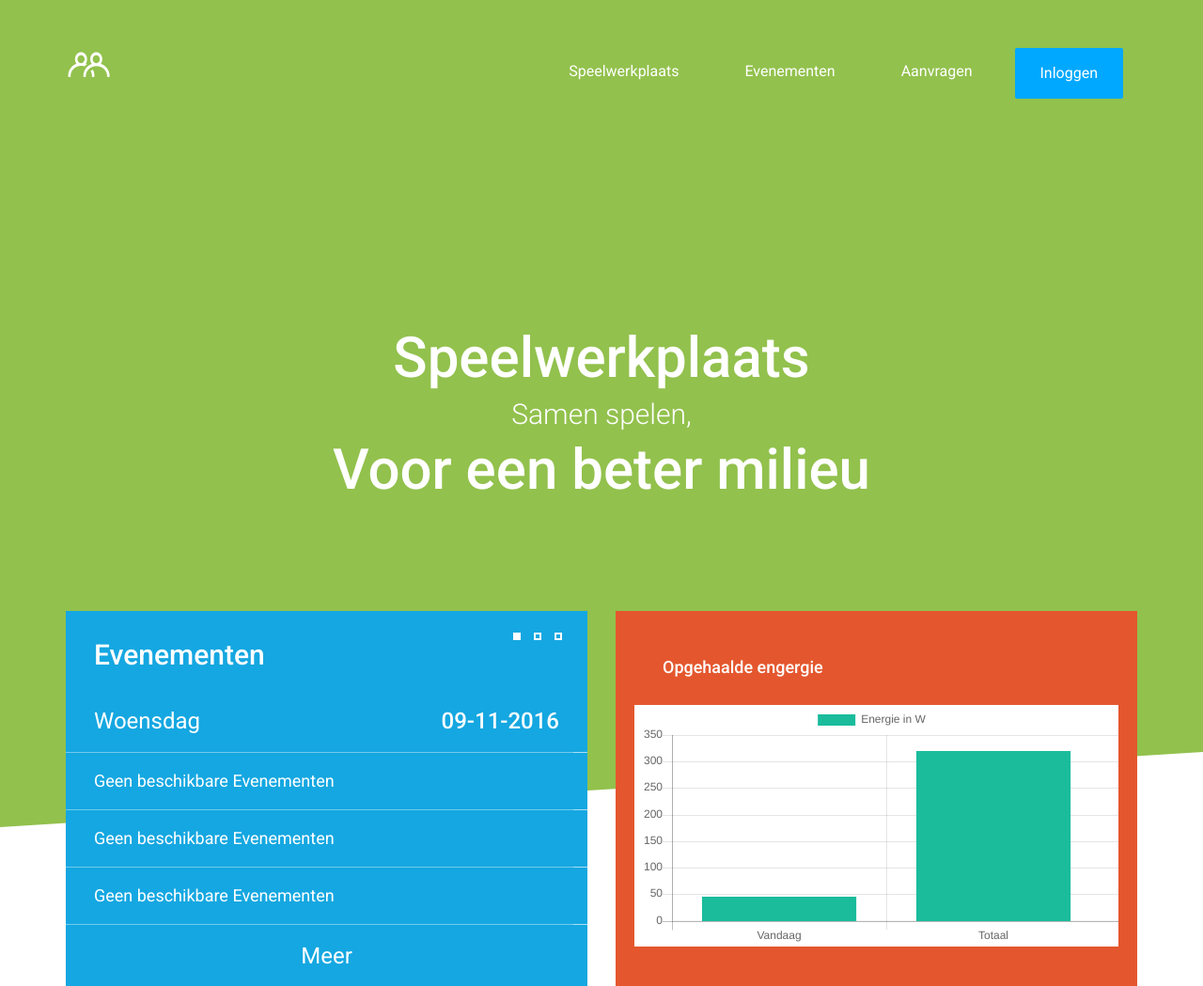
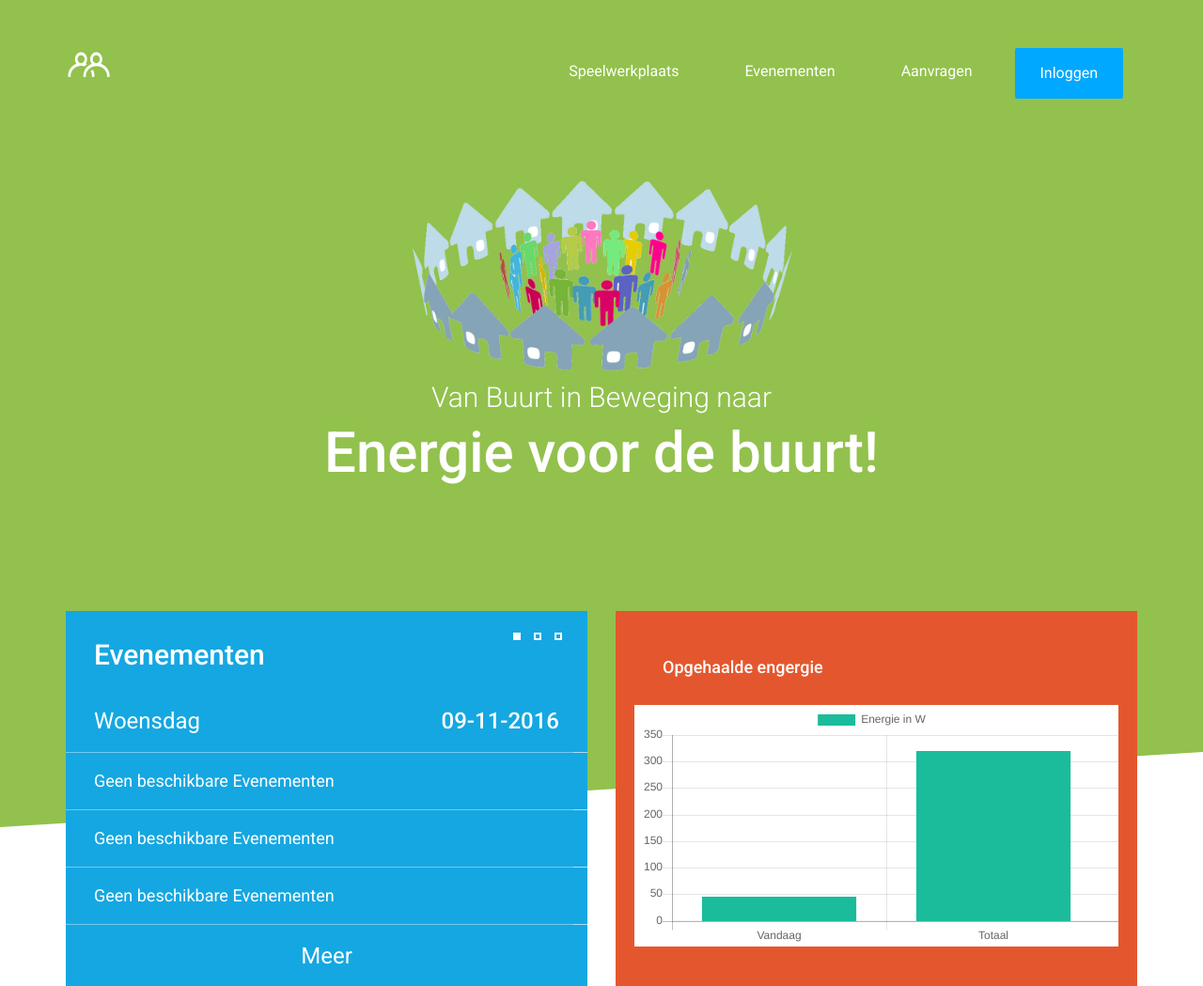
Before and after one commit to Nohsey/ontmoetingsplein, a PHP site: page / in a window 1280 px wide. Shown: the top 1049 px of the page at 94% size. Run offline with PHP 8.4, Linux system fonts and the light colour scheme; data that the repository does not hold is empty.

Commit message:
afb fixed + slogan

```diff
--- a/inaweek/index.php
+++ b/inaweek/index.php
@@ -102,10 +102,10 @@ if(isset($_POST['btlogin']))
 			<div class="table">
 				<div class="header-text">
 					<div class="row">
+						<img src="img/afbplein.png" width="35%" style="margin-top: -15%">
 						<div class="col-md-12 text-center">
-							<h1 class="white typed">Speelwerkplaats</h1>
-							<h3 class="light white">Samen spelen,</h3>
-							<h1 class="white typed">Voor een beter milieu</h1>
+							<h3 class="light white">Van Buurt in Beweging naar</h3>
+							<h1 class="white typed">Energie voor de buurt!</h1>
 						</div>
 					</div>
 				</div>
```
Also changed, not shown: inaweek/img/afbplein.png (added), inaweek/img/footer.jpg (deleted), inaweek/img/footer.png (deleted), inaweek/img/header.jpg (deleted), inaweek/img/popup.jpg (deleted), inaweek/img/pricing1.jpg (deleted), inaweek/img/pricing2.jpg (deleted), inaweek/img/table-1.jpg (deleted), inaweek/img/table-2-hover.jpg (deleted), inaweek/img/table-2.jpg (deleted), inaweek/img/table-3.jpg (deleted), inaweek/img/team/team-cover1.jpg (deleted), inaweek/img/team/team-cover2.jpg (deleted), inaweek/img/team/team-cover3.jpg (deleted), 3 more files, 1 other file.
